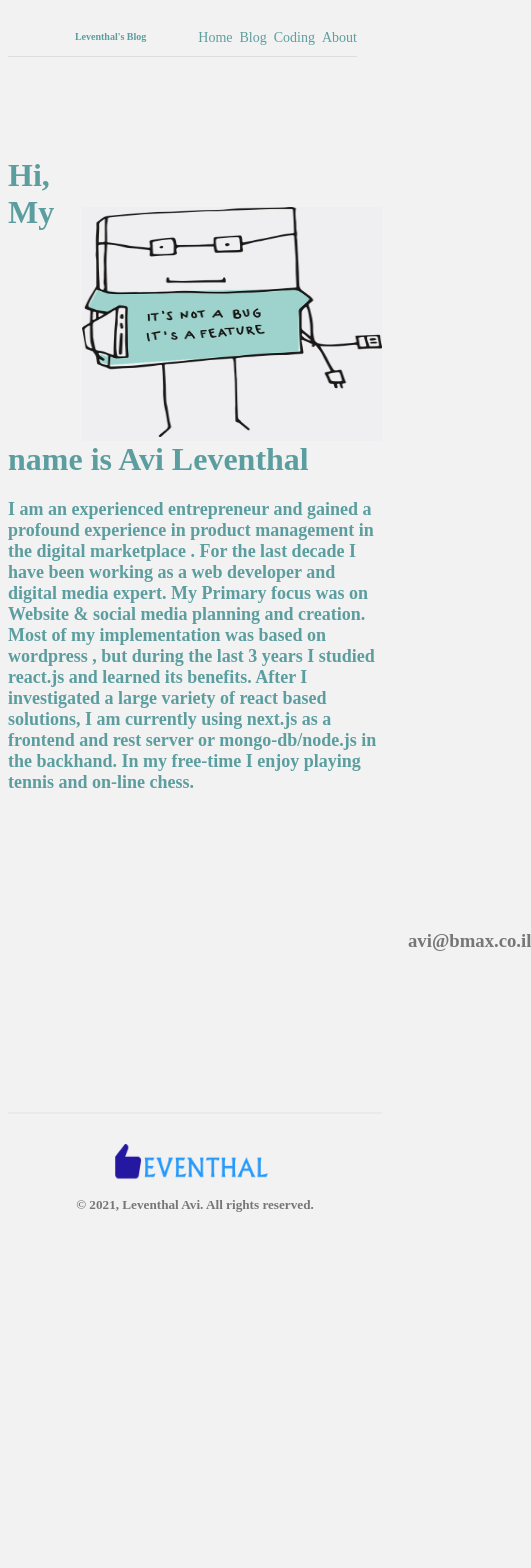
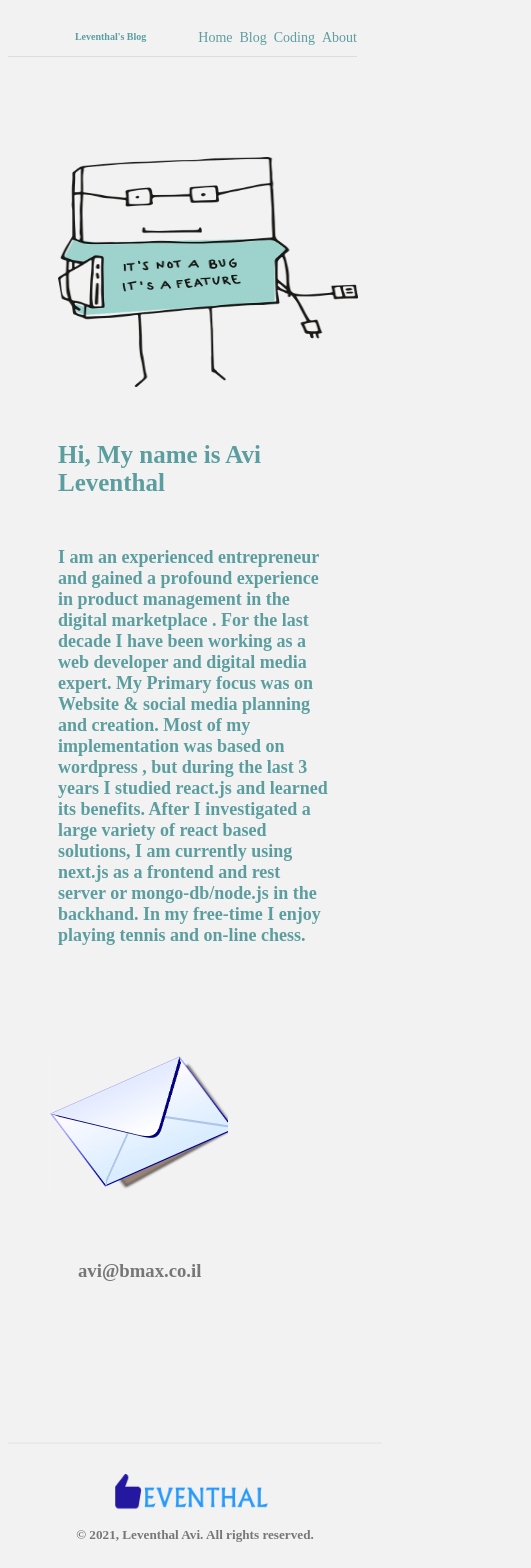
Before and after one commit to Avileven/AviBloging, a Next.js app: page /About in a window 390 px wide. Shown: the top 1568 px of the page, 531 px wide, since content can reach past the window. Before the commit the page ends 1262 px from the top, so only its background shows below. Built offline with nearby package versions, Linux system fonts and the light colour scheme.

Commit message:
debug css resp.

```diff
--- a/styles/globals.css
+++ b/styles/globals.css
@@ -377,5 +377,26 @@ color: rgb(92,158,159)
     margin-bottom: 50px;
     animation: unset;
      }
+    /* about page */
+    .about-me .about-img {
+    float: unset;
+    animation: unset;
+    margin-top: 30px;
+    margin-left: 50px;
+    }
+    .about-me .contact-img  {
+    animation: unset;
+    margin-left: 20px;
+    }
+    .about-me .contact-img  img{
+     margin-left:100px;
+    }
+    .about-me .about-cont h1{
+     font-size: 25px;
+    }
+
+    .about-me .about-cont h1,h3 {
+    margin:50px;
+     }
 
   }
```
